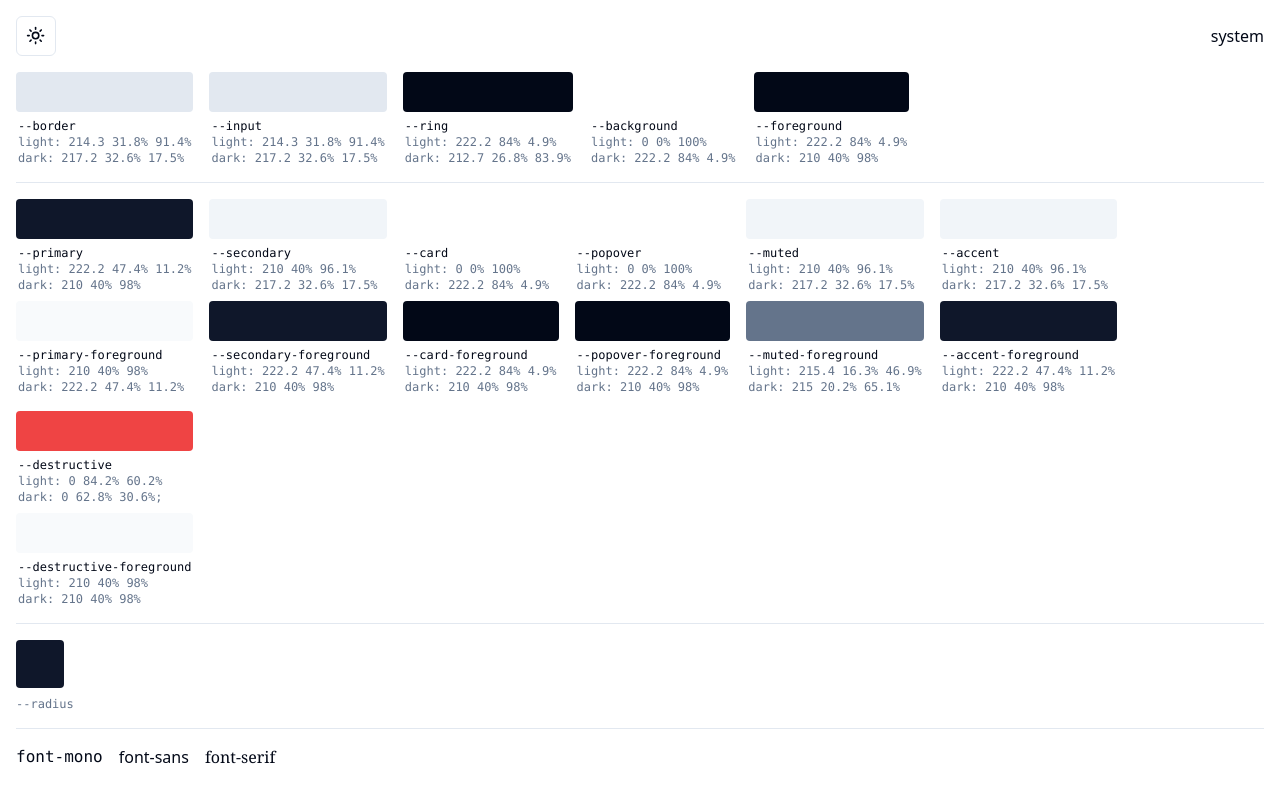
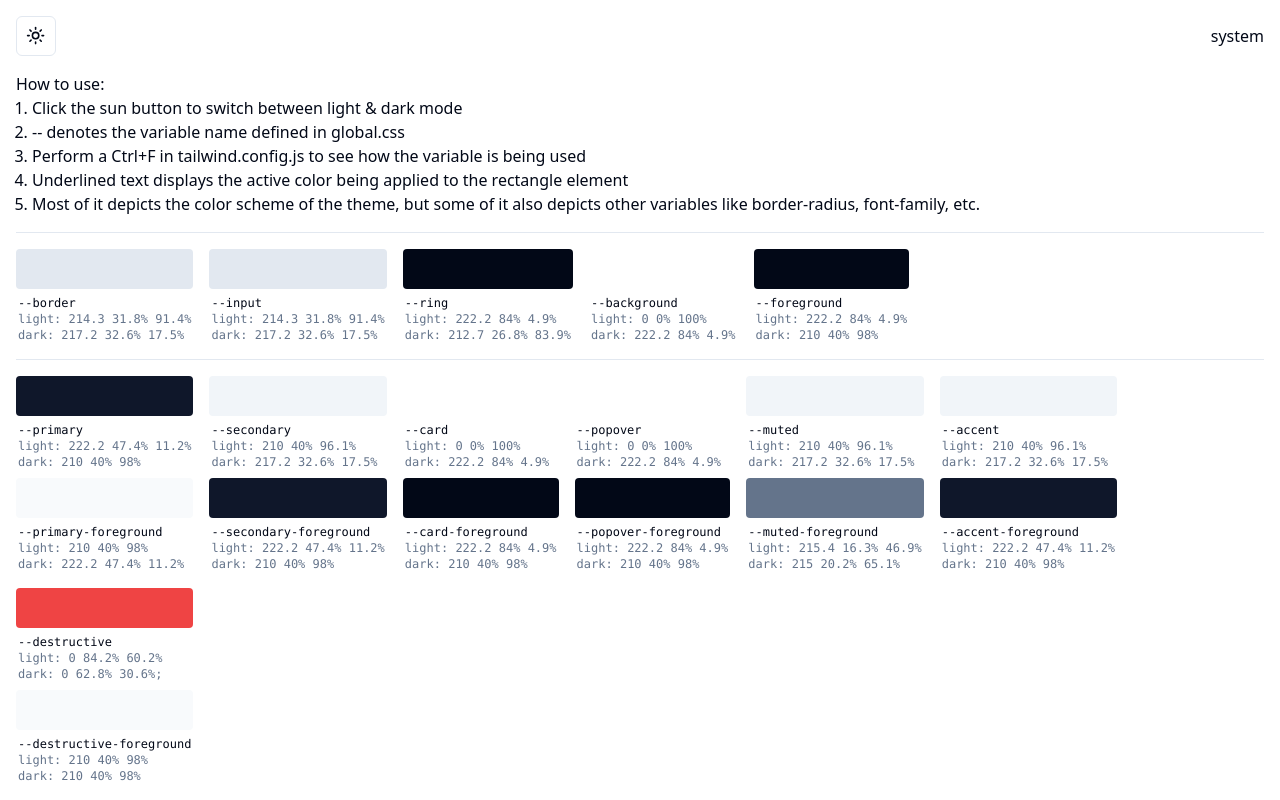
Before and after one commit to lewistham9x/theming-example, a Next.js app: page / in a window 1280 px wide. Shown: the top 800 px of the page. Built offline with nearby package versions, Linux system fonts and the light colour scheme.

Commit message:
chore(): update

```diff
--- a/src/pages/index.tsx
+++ b/src/pages/index.tsx
@@ -43,7 +43,27 @@ export default function Home() {
         </DropdownMenu>
         <p>{theme}</p>
       </div>
-      <section className="flex flex-wrap gap-4 mt-4">
+      <section className="mt-4">
+        <h1>How to use:</h1>
+        <ol className="ml-4 list-decimal">
+          <li>Click the sun button to switch between light & dark mode</li>
+          <li>-- denotes the variable name defined in global.css</li>
+          <li>
+            Perform a Ctrl+F in tailwind.config.js to see how the variable is
+            being used
+          </li>
+          <li>
+            Underlined text displays the active color being applied to the
+            rectangle element
+          </li>
+          <li>
+            Most of it depicts the color scheme of the theme, but some of it
+            also depicts other variables like border-radius, font-family, etc.
+          </li>
+        </ol>
+      </section>
+      <hr className="my-4" />
+      <section className="flex flex-wrap gap-4">
         <DisplayElement
           variableName="--border"
           variableValue={{
```
